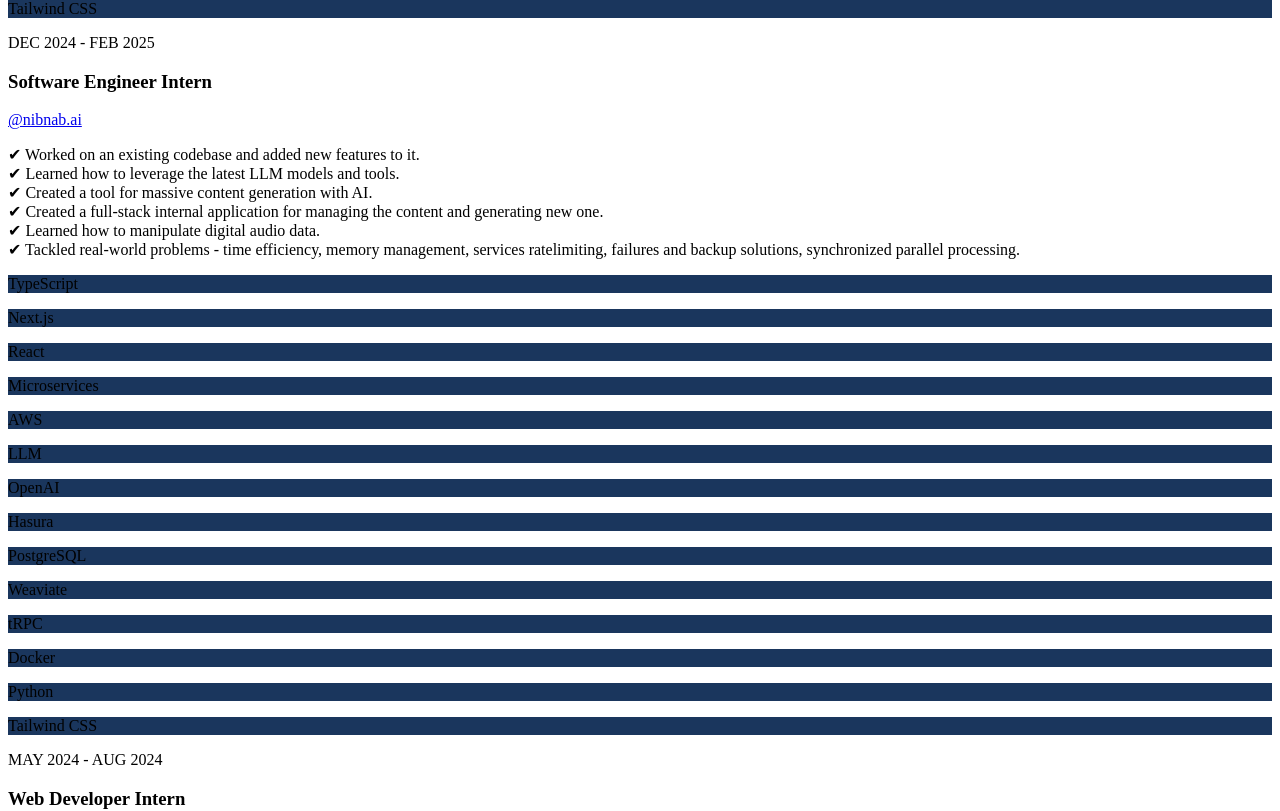
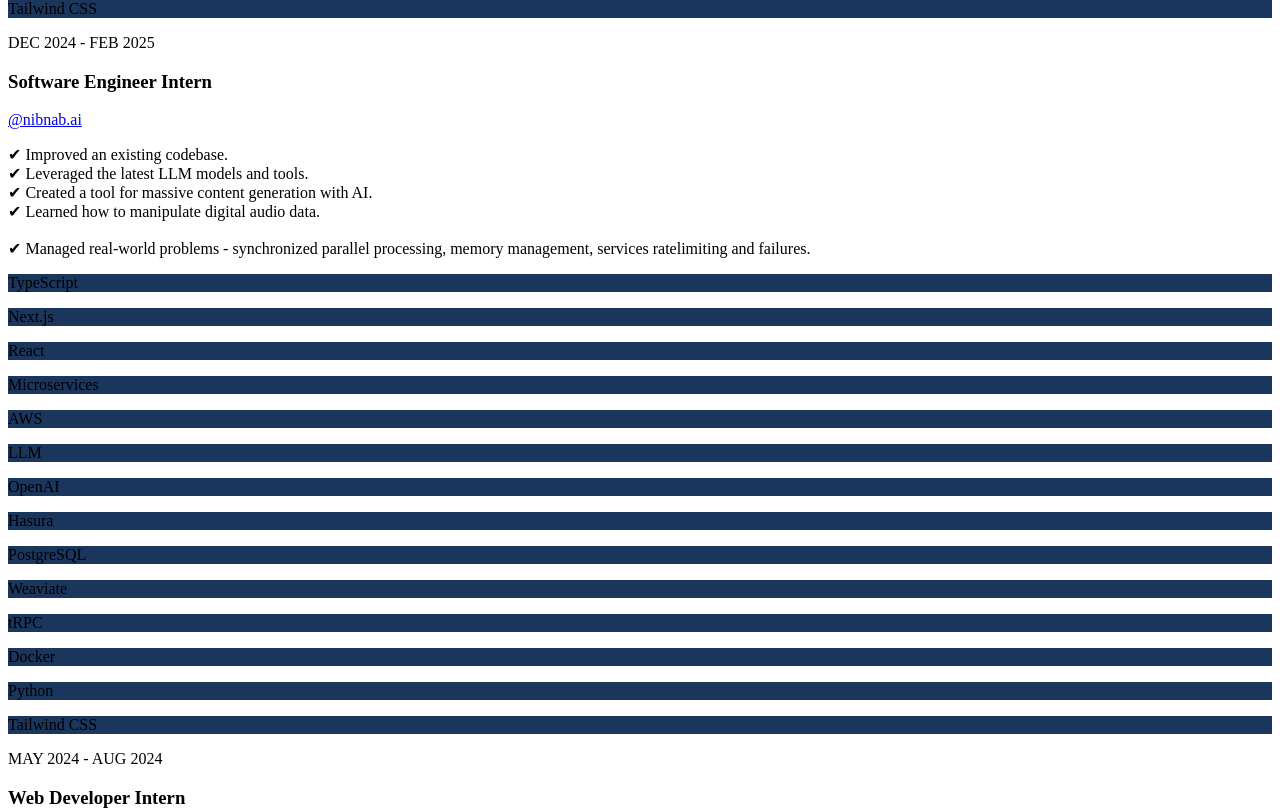
Before and after one commit to marionikolov17/new-portfolio, a Next.js app: page / in a window 1280 px wide. Shown: the part 3014-3825 px from the top of the page. Built offline with nearby package versions, Linux system fonts and the light colour scheme.

Commit message:
Improve: text size on responsive design

```diff
--- a/src/components/experience-card.tsx
+++ b/src/components/experience-card.tsx
@@ -23,7 +23,7 @@ export default function ExperienceCard({
   links,
 }: InputProps) {
   return (
-    <div className="w-full h-max flex flex-col gap-y-4 sm:flex-row p-2 lg:p-6 rounded-lg hover:bg-background-300 transition-all duration-300">
+    <div className="w-full h-max flex flex-col gap-y-4 sm:flex-row sm:p-2 lg:p-6 rounded-lg hover:bg-background-300 transition-all duration-300">
       <div className="w-52 shrink-0 flex ps-2">
         <p className="text-secondary-text-500 text-sm">{period}</p>
       </div>
@@ -40,7 +40,7 @@ export default function ExperienceCard({
           </Link>
         </div>
         <p
-          className="text-secondary-text-500 text-sm mt-4 leading-6"
+          className="text-secondary-text-500 text-base mt-4 leading-6"
           dangerouslySetInnerHTML={{ __html: description }}
         />
         <div className="flex flex-wrap gap-2 mt-4">
--- a/src/components/projects-section.tsx
+++ b/src/components/projects-section.tsx
@@ -69,7 +69,7 @@ function ProjectCard({
           {title}
         </h1>
         <div className="mt-8 relative px-0 py-4 lg:px-4 h-max">
-          <p className="text-sm text-primary-text-500 z-10 relative">
+          <p className="text-base text-primary-text-500 z-10 relative">
             {description}
           </p>
           <div
--- a/src/constants/experience-cards.ts
+++ b/src/constants/experience-cards.ts
@@ -36,13 +36,11 @@ export const experienceCards = [
     companyName: '@nibnab.ai',
     companyLink: 'https://www.nibnab.ai',
     description: dedent`
-            ✔ Worked on an existing codebase and added new features to it. <br />
-            ✔ Learned how to leverage the latest LLM models and tools. <br />
+            ✔ Improved an existing codebase. <br />
+            ✔ Leveraged the latest LLM models and tools. <br />
             ✔ Created a tool for massive content generation with AI. <br />
-            ✔ Created a full-stack internal application for managing the content and generating new one. <br />
-            ✔ Learned how to manipulate digital audio data. <br />
-            ✔ Tackled real-world problems - time efficiency, memory management, services ratelimiting,
-            failures and backup solutions, synchronized parallel processing.
+            ✔ Learned how to manipulate digital audio data. <br /> <br />
+            ✔ Managed real-world problems - synchronized parallel processing, memory management, services ratelimiting and failures.
         `,
     technologies: [
       'TypeScript',
--- a/src/constants/projects.ts
+++ b/src/constants/projects.ts
@@ -6,8 +6,7 @@ export const projects = [
     title: 'Silencerer.com',
     description: dedent`
       Silencerer is a lightweight platform for fast and efficient audio and video silence removal.
-      It uses custom algorithm for very precise silence detection and removal.
-      It supports a wide range of file formats and can be used in a wide range of use cases.
+      It uses custom algorithms for very precise silence detection and removal.
     `,
     imageUrl: '/images/projects/silencerer.jpg',
     technologies: [
```
